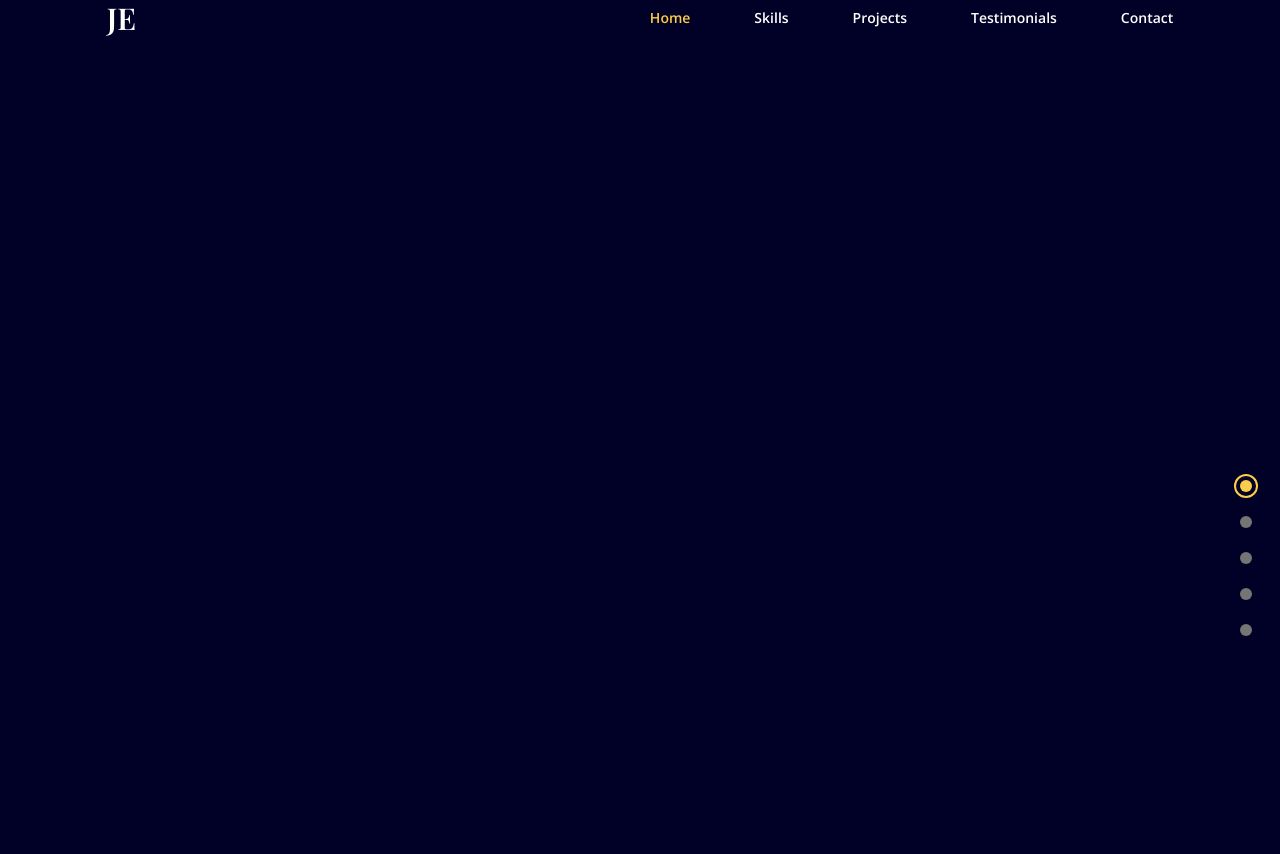
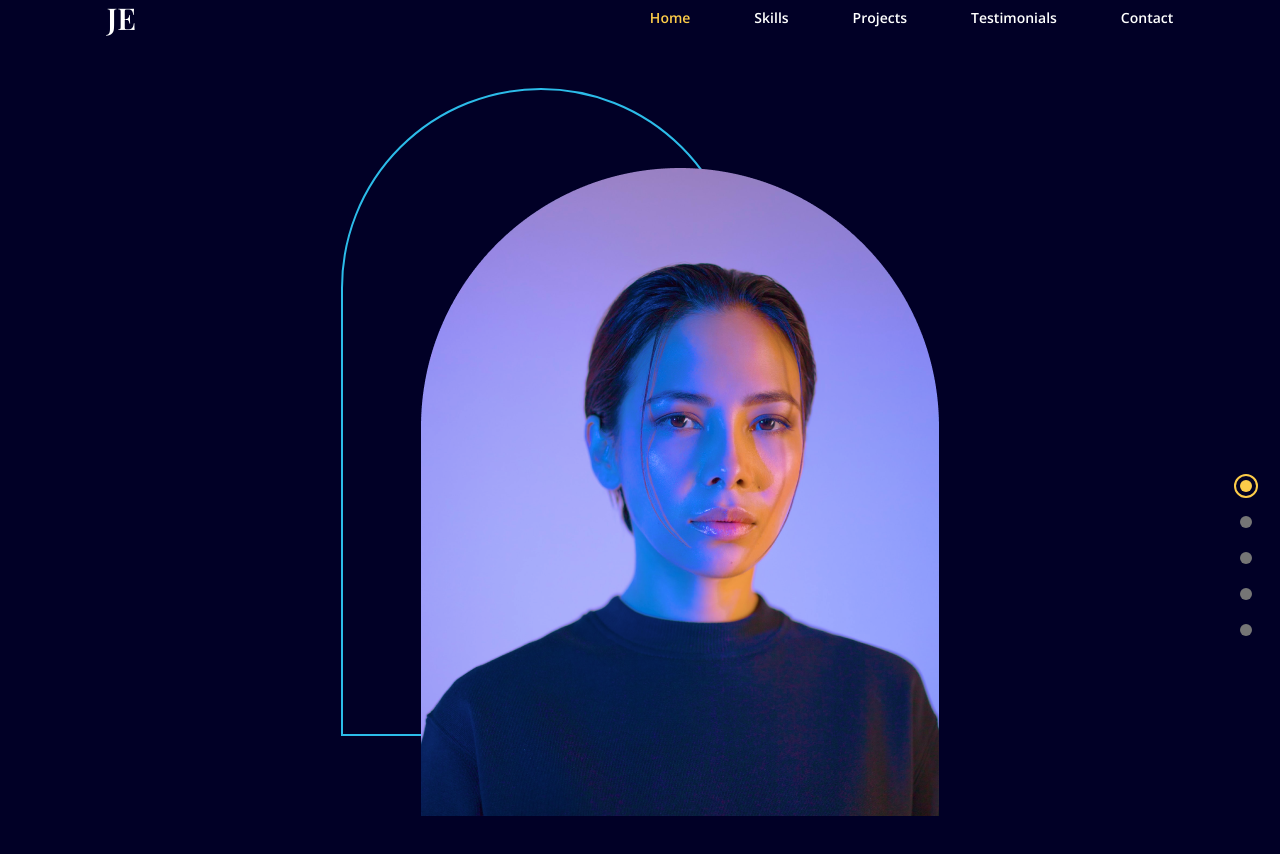
Before and after one commit to FatimaRahimi2025/react-portfolio, a React (Vite) app: page / in a window 1280 px wide. Before the commit the page ends 800 px from the top, so only its background shows below. Built offline with nearby package versions, Linux system fonts and the light colour scheme.

Commit message:
add profile picutre

```diff
--- a/src/App.jsx
+++ b/src/App.jsx
@@ -1,6 +1,6 @@
 import Navbar from "./scenes/Navbar"
 import { useEffect, useState } from "react";
-import Landing from './scenes/Landing'
+import Landing  from './scenes/Landing';
 import UseMediaQurey from "./hooks/useMediaQurey";
 import DotGroup from "./scenes/DotGroup";
 
@@ -34,6 +34,7 @@ function App(){
         <Landing setSelectedPage={setSelectedPage}/>
       </div>
     </div>
+
   )
 }
 export default App;
--- a/src/scenes/Landing.jsx
+++ b/src/scenes/Landing.jsx
@@ -1,29 +1,29 @@
 import USeMediaQurey from "../hooks/useMediaQurey";
 import { motion } from 'framer-motion';
+import { div } from "framer-motion/m";
 import AnchorLink from "react-anchor-link-smooth-scroll";
 
 const Landing = ({setSelectedPage}) => {
-    const isAboveMediumScreens = USeMediaQurey("min-width: 1060px");
+    const isAboveMediumScreens = USeMediaQurey("(min-width: 1060px)");
     return(
-        <section id="home" className="md:flex md:justify-between md:item-center md:w-full gap-16 py-10">
+        <section id="home" className="md:flex md:justify-center md:items-center md:h-full gap-16 py-10">
+
             {/* IMAGE SECTION*/}
 
-            <div className="md:order-2 flex justify-center basic-3/5 z-10 mt-16 md:mt-22">
-            {isAboveMediumScreens ? (
-                <div className="relative z-0 ml-20 before:absolute before:-top-20 before:-left-20 before:rounded-t-[400px]
-                before:w-full before:max-w-[400px] before:h-full before:border-2 before:border-blue before:z-[-1]">
-                    <img src="../assets/profile-image.png" alt="profile" className="hover:filter hover:saturate-200 transition
-                    duration-500 z-10 w-full max-w-[400px] md:max-w-[600px]" />
-                </div>
+            <div className="md:order-2 flex justify-center basis-3/5 z-10 mt-16 md:mt-32">
+            {isAboveMediumScreens ?
+            (<div className="relative z-0 ml-20 before:absolute before:-top-20 before:-left-20 before:rounded-t-[400px]
+            before:w-full before:max-w-[400px] before:h-full before:border-2 before:border-blue before:z-[-1]">
+                <img src="../assets/profile-image.png" alt="profile" className="hover:filter hover:saturate-200
+                transition duration-500 z-10 w-full max-w-[400px] md:max-w-[600px]"/>
+            </div>) : (
+                 <img src="../assets/profile-image.png" alt="profile" className="hover:filter hover:saturate-200
+                transition duration-500 z-10 w-full max-w-[400px] md:max-w-[600px]"/>
+            )}
 
-            ): (
-                <div>
-                </div>
-            )}
             </div>
         </section>
     )
-
 }
 
 export default Landing;
--- a/src/scenes/Navbar.jsx
+++ b/src/scenes/Navbar.jsx
@@ -19,7 +19,7 @@ const Navbar = ({isTopOfPage, selectedPage, setSelectedPage}) => {
     const IsAboveSmallScreens = UseMediaQurey("(min-width: 768px)");
     const navbarBackground = isTopOfPage ? "" : "bg-red";
     return(
-        <nav className={`${navbarBackground} z-40 w-full fixed top-0 py-0`}>
+        <nav className={`${navbarBackground} z-40 w-full fixed top-0 py-0 `}>
             <div className="flex items-center justify-between mx-auto w-5/6">
                <h4 className="font-playfair text-3xl font-bold">JE</h4>
 
```
